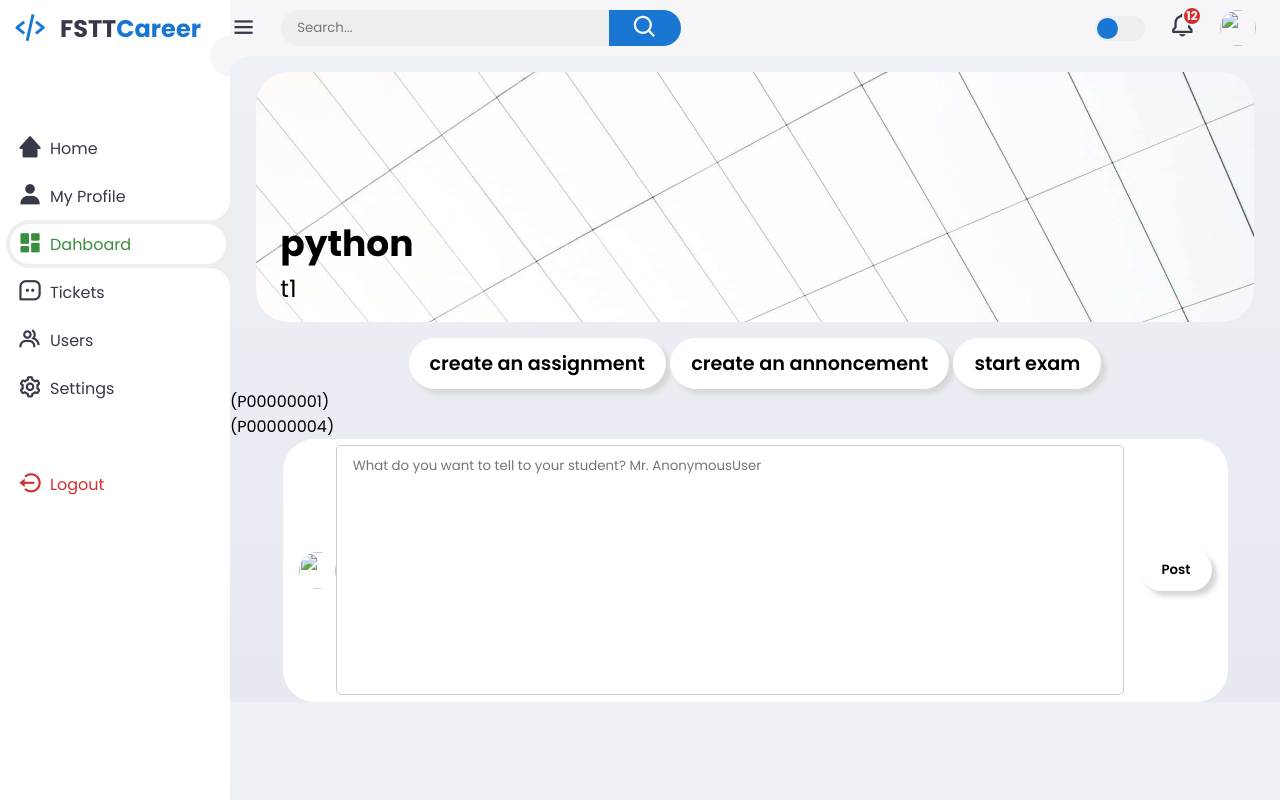
After one commit to ayoubkhabali/CareerLink, a Django app: a page that uses fsttCareerLink/CareerLink/templates/class_detail.html in a window 1280 px wide. The commit adds this page. Run offline with Django 5.2, Linux system fonts and the light colour scheme; data comes from the database, SQL or seed files in the repository; both versions use the stored data as it was after the commit.

Commit message:
more changes

```diff
--- a/fsttCareerLink/CareerLink/forms.py
+++ b/fsttCareerLink/CareerLink/forms.py
@@ -1,8 +1,14 @@
 from django import forms
 from .models import Post
 from django.contrib.auth.forms import UserCreationForm,UserChangeForm
-from .models import User,Student, Teacher,Class
+from .models import User,Student, Teacher,Class,Announcement
 from django.forms.widgets import CheckboxSelectMultiple
+
+
+class AnnouncementForm(forms.ModelForm):
+    class Meta:
+        model = Announcement
+        fields = ['title', 'content', 'attachment', 'photo']
 
 
 class ClassForm(forms.ModelForm):
--- a/fsttCareerLink/CareerLink/models.py
+++ b/fsttCareerLink/CareerLink/models.py
@@ -1,7 +1,7 @@
 from django.db import models
 from django.contrib.auth.models import User, AbstractUser
 from django.contrib.postgres.fields import ArrayField
-from datetime import datetime
+from datetime import datetime,timezone
 import uuid
 
 
@@ -161,6 +161,18 @@ class Class(models.Model):
 
 
 
+class Announcement(models.Model):
+    class_instance = models.ForeignKey(Class, on_delete=models.CASCADE)
+    title = models.CharField(max_length=100)
+    content = models.TextField()
+    attachment = models.FileField(upload_to='announcement_attachments/', null=True, blank=True)
+    photo = models.ImageField(upload_to='announcement_photos/', null=True, blank=True)
+    created_at = models.DateTimeField(auto_now_add=True)
+
+    def __str__(self):
+        return self.title
+
+
 class Assignment(models.Model):
     id = models.AutoField(primary_key=True, serialize=False)
     title = models.CharField(max_length=100)
--- a/fsttCareerLink/CareerLink/templates/about_profile.html
+++ b/fsttCareerLink/CareerLink/templates/about_profile.html
@@ -36,7 +36,7 @@
         {% elif request.user.role == 'TEACHER' %}
         {{ teacher_form.as_p }}
         {% else %}
-        <p>pppppppppppppp</p>
+        <p></p>
         {% endif %}
 
         <input type="submit" value="Save">
--- a/fsttCareerLink/CareerLink/templates/class_detail.html
+++ b/fsttCareerLink/CareerLink/templates/class_detail.html
@@ -18,6 +18,30 @@
         left: 1.5rem;
         font-size: 1.5rem;
     }
+
+
+        .create-post {
+            width: 90%;
+            display: flex;
+            align-items: center;
+            justify-content: space-between;
+            margin-top: 1rem;
+            background: var(--color-white);
+            padding: 0.4rem var(--card-padding);
+            border-radius: var(--border-radius);
+            margin: auto;
+        }
+
+        .create-post textarea {
+            width: 100%;
+            justify-self: start;
+            padding-left: 1rem;
+            background: transparent;
+            color: var(--color-dark);
+            margin-right: 1rem;
+            resize: none;
+            height: 250px;
+        }
 </style>
 
 <div class="top-section">
@@ -28,7 +52,11 @@
 
         </div>
     </div>
-
+    <div class="class-action">
+        <button class="btn modal-trigger">create an assignment</button>
+        <button class="btn modal-trigger">create an annoncement</button>
+        <button class="btn modal-trigger">start exam</button>
+    </div>
 </div>
 
 <ul>
@@ -38,4 +66,25 @@
     {% endfor %}
 </ul>
 
+<div>
+    <form action="" class="create-post">
+        <div class="profile-photo">
+        <img src="{{request.user.profile_pic.url}}">
+        </div>
+        <textarea name="" id="" cols="30" placeholder="What do you want to tell to your student? Mr. {{ request.user }}" id="create-post" rows="10"></textarea>
+        <input type="submit" value="Post" class="btn btn-primary">
+    </form>
+
+</div>
+
+
+
+<div class="overlay">
+    <div class="modal">
+        {% include 'create_announcement.html' %}
+    </div>
+</div>
+
+
+
 {% endblock %}
--- /dev/null
+++ b/fsttCareerLink/CareerLink/templates/create_announcement.html
@@ -0,0 +1,5 @@
+<form method="post" enctype="multipart/form-data">
+    {% csrf_token %}
+    {{ class_form.as_p }}
+    <button type="submit">Create Announcement</button>
+  </form>
--- a/fsttCareerLink/CareerLink/templates/home.html
+++ b/fsttCareerLink/CareerLink/templates/home.html
@@ -78,6 +78,8 @@
 
 
         </style>
+
+
         <div class="new-post">
             <div class="img-icon">
                 <img src="{{user.profile_pic.url}}" alt="">
--- a/fsttCareerLink/CareerLink/urls.py
+++ b/fsttCareerLink/CareerLink/urls.py
@@ -26,7 +26,9 @@ urlpatterns = [
     path('profile/<str:username>/classes/', views.user_profile, name='classes'),
     path('profile/<str:username>/classes', RedirectView.as_view(url='/profile/%(username)s/classes/')),
     path('classes/create-class', views.create_class,name="create_class"),
-    path('class/<int:class_id>/', views.class_detail, name='class_detail'),
+    # path('class/<int:class_id>/', views.class_detail, name='class_detail'),
+    path('class/<int:class_id>/<str:class_title>/', views.class_detail, name='class_detail'),
+
 
 
 ]
--- a/fsttCareerLink/CareerLink/views.py
+++ b/fsttCareerLink/CareerLink/views.py
@@ -10,7 +10,7 @@ from django.urls import reverse
 from django.shortcuts import get_object_or_404
 from django.http import JsonResponse
 from .forms import PostForm  # Import the PostForm
-from .forms import PostForm, ChangeStudentInfoForm, StudentInfoForm, TeacherInfoForm, ChangeTeacherInfoForm,ClassForm
+from .forms import PostForm, ChangeStudentInfoForm, StudentInfoForm, TeacherInfoForm, ChangeTeacherInfoForm,ClassForm,AnnouncementForm
 
 def aboutUs(request) :
     return render(request,'about_us.html')
@@ -50,7 +50,7 @@ def user_profile(request, username):
     posts_url = request.path == f'/profile/{request.user.username}/'
     about_url = request.path == f'/profile/{request.user.username}/update/'  # Check if the URL corresponds to the about section
     classes_url = request.path == f'/profile/{request.user.username}/classes/'  # Check if the URL corresponds to the about section
-
+    classes = None
 
     if request.method == 'POST':
         form = PostForm(request.POST, request.FILES)
@@ -79,6 +79,10 @@ def user_profile(request, username):
     if request.user.role == 'TEACHER' :
         teacher = request.user.teacher
         classes = Class.objects.filter(teacher=teacher).prefetch_related('students')
+
+    elif request.user.role == 'STUDENT':
+        student = request.user.student
+        classes = Class.objects.filter(students=student).prefetch_related('students')
 
     context = {
         'classes_url' : classes_url,
@@ -109,9 +113,21 @@ def create_class(request):
     return render(request, 'create_class.html', {'class_form': class_form})
 
 
-def class_detail(request, class_id):
+def class_detail(request, class_id, class_title):
     class_instance = get_object_or_404(Class, pk=class_id)
-    return render(request, 'class_detail.html', {'class_instance': class_instance})
+    class_form = AnnouncementForm()  # Define class_form outside the if statement
+
+    if request.method == 'POST':
+        class_form = AnnouncementForm(request.POST, request.FILES)
+        if form.is_valid():
+            announcement = class_form.save(commit=False)
+            announcement.class_instance = class_instance
+            announcement.save()
+            return redirect('class_detail', class_id=class_id, class_title=class_title)
+    else:
+        form = AnnouncementForm()
+
+    return render(request, 'class_detail.html', {'class_instance': class_instance, 'class_form': class_form})
 
 def update_profile(request, username):
     user = get_object_or_404(User, username=username)
--- a/fsttCareerLink/static/css/style.css
+++ b/fsttCareerLink/static/css/style.css
@@ -225,6 +225,9 @@ img {
     color: #000;
     border: 1px solid #fff;
     cursor: pointer;
+    border-radius: 2rem;
+    font-weight: 600;
+    box-shadow: var(--light-shadow);
 }
 
 .btn-solid {
--- a/fsttCareerLink/static/js/index.js
+++ b/fsttCareerLink/static/js/index.js
@@ -45,6 +45,67 @@ window.addEventListener('resize', () => {
     }
 });
 
+
+
+
+
+const modalBtn = document.querySelector(".modal-trigger")
+const modalBox = document.querySelector(".overlay")
+
+modalBtn.addEventListener("click", ()=> {
+  modalBox.classList.toggle("show-modal")
+})
+
+modalBox.addEventListener("click", (event) => {
+  // Check if the clicked element is the overlay itself
+  if (event.target === modalBox) {
+    modalBox.classList.remove("show-modal"); // Remove the class
+  }
+});
+
+
+    const actionBtns = document.querySelectorAll(".post-actions .btn");
+    actionBtns.forEach(btn => {
+        btn.addEventListener("click", () => {
+            btn.classList.toggle("btn-active")
+        });
+    });
+
+    document.addEventListener('DOMContentLoaded', function() {
+        const tabs = document.querySelectorAll('.filtering-posts .profile-tab');
+        const posts = document.querySelectorAll('.your-posts .post');
+
+        tabs.forEach(tab => {
+            tab.addEventListener('click', function() {
+                const filter = this.dataset.filter;
+
+                tabs.forEach(t => t.classList.remove('current-tab'));
+                this.classList.add('current-tab');
+
+                posts.forEach(post => {
+                    if (filter === 'all' || post.dataset.type === filter) {
+                        post.style.display = 'block';
+                    } else {
+                        post.style.display = 'none';
+                    }
+                });
+            });
+        });
+    });
+
+
+
+
+
+
+
+
+
+
+
+
+
+
 const toggler = document.getElementById('theme-toggle');
 
 toggler.addEventListener('change', function () {
```
Also changed, not shown: fsttCareerLink/CareerLink/templates/user_profile.html (+13 -49 lines), fsttCareerLink/CareerLink/migrations/0003_announcement.py (added), fsttCareerLink/db.sqlite3, fsttCareerLink/static/css/dashboard-style.css (line endings or trailing spaces).
